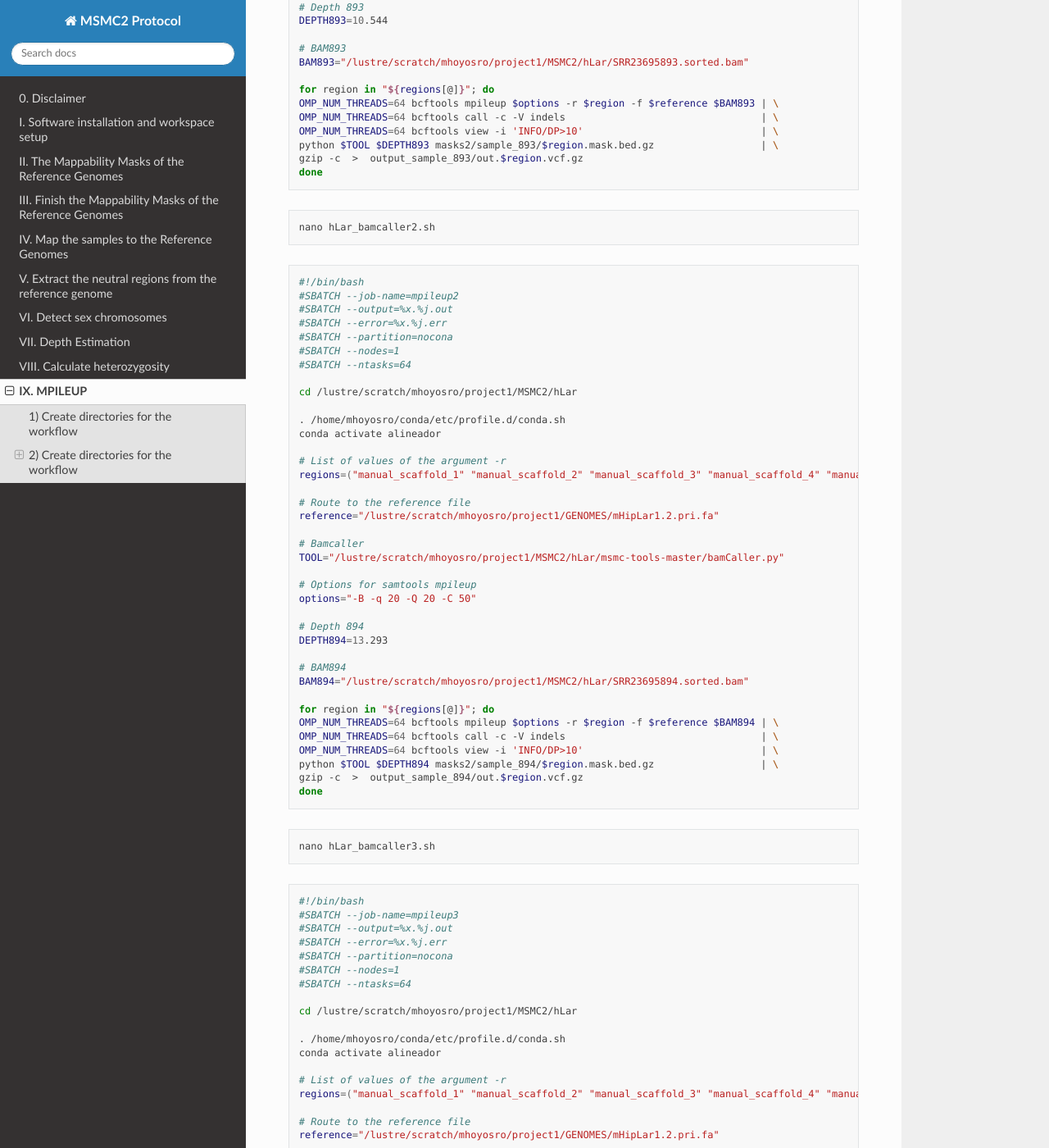
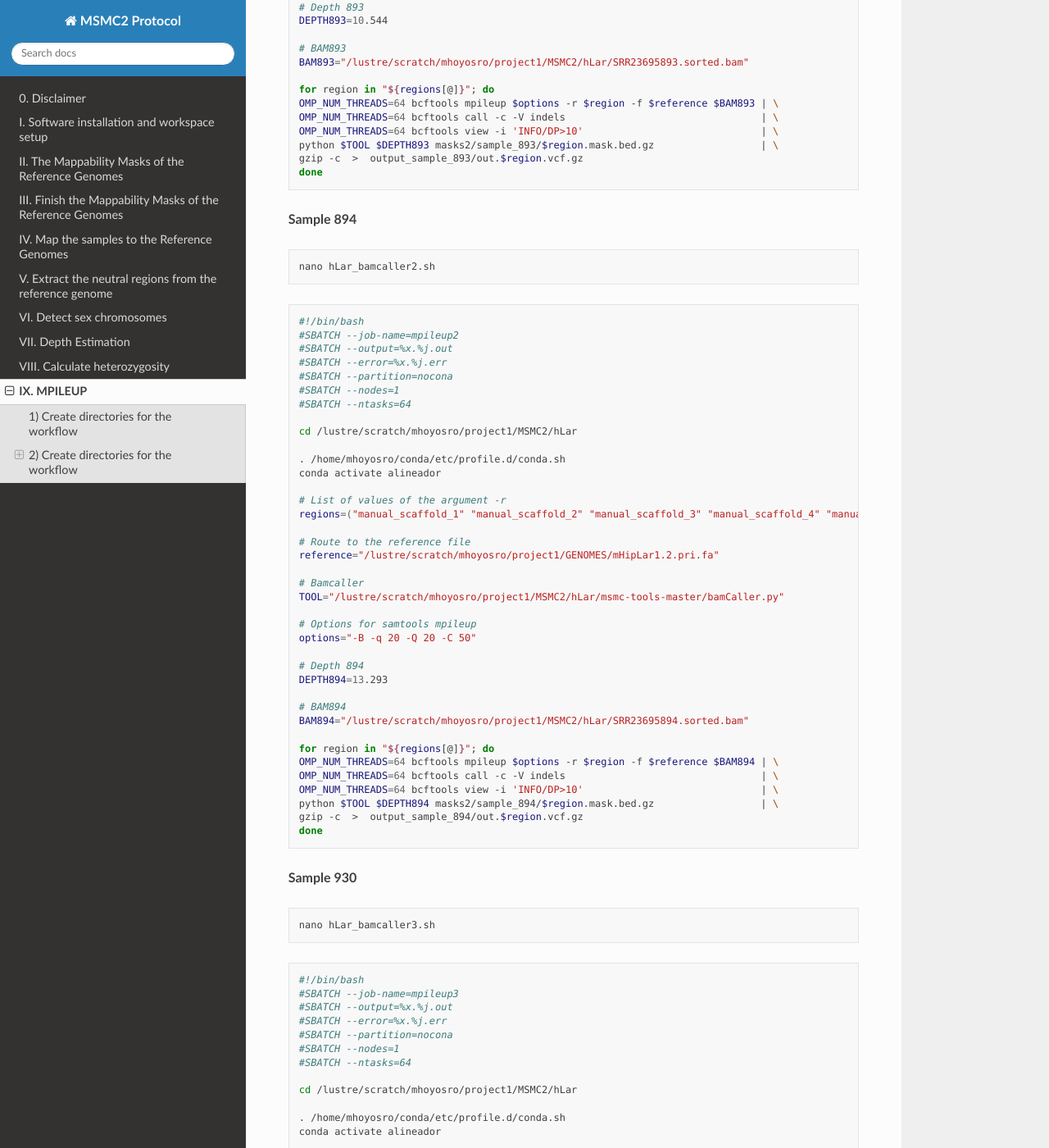
Before and after one commit to hoyosmanuel/MSMC2-Protocol, a Sphinx documentation site: the page built from docs/source/09_Data_Processing_8.rst, in a window 1280 px wide and 1400 px high, scrolled down 2228 px. Shown: the whole window at 82% size. Built offline with Sphinx 7.4.7 and the Read the Docs theme 3.1.0, drawn with Linux system fonts in a browser that asks for light colours.

Commit message:
Update 09_Data_Processing_8.rst

```diff
--- a/docs/source/09_Data_Processing_8.rst
+++ b/docs/source/09_Data_Processing_8.rst
@@ -122,6 +122,8 @@
    gzip -c  >  output_sample_893/out.$region.vcf.gz
    done
 
+**Sample 894**
+
 .. code-block:: bash
 
    nano hLar_bamcaller2.sh
@@ -166,6 +168,8 @@
    python $TOOL $DEPTH894 masks2/sample_894/$region.mask.bed.gz                  | \
    gzip -c  >  output_sample_894/out.$region.vcf.gz
    done
+
+**Sample 930**
 
 .. code-block:: bash
 
```
